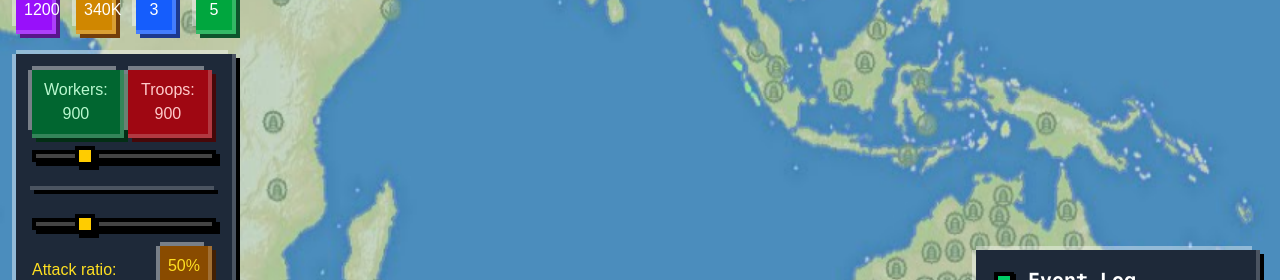
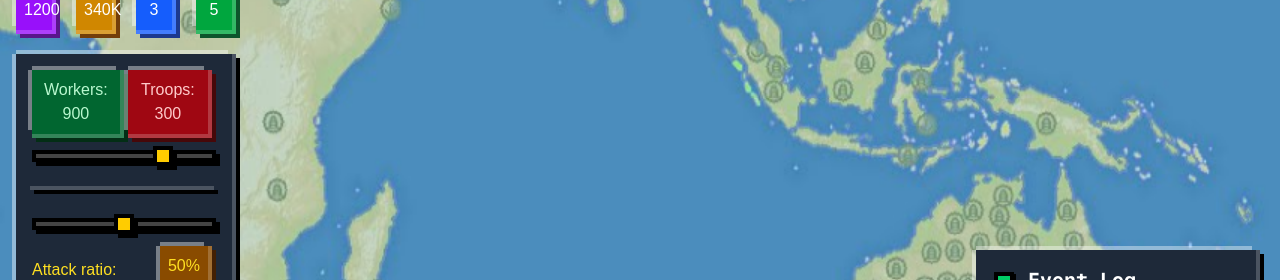
Before and after one commit to koffielyder/OpenFrontPixelUi, a Next.js app: page / in a window 1280 px wide. Shown: the part 466-746 px from the top of the page. Built offline with nearby package versions, Linux system fonts and the light colour scheme.

Commit message:
Updated slider functionality

```diff
--- a/src/app/components/PlayerStats.tsx
+++ b/src/app/components/PlayerStats.tsx
@@ -1,13 +1,29 @@
-import React from 'react';
+import React, { useState } from 'react';
 
 const PlayerStats: React.FC = () => {
+    const [population, setPopulation] = useState(1200);
+    const [workers, setWorkers] = useState(900);
+    const [troops, setTroops] = useState(300);
+    const [attackRatio, setAttackRatio] = useState(50);
+
+    const handlePopChange = (e: React.ChangeEvent<HTMLInputElement>) => {
+        const value = parseInt(e.target.value);
+        setWorkers(value);
+        setTroops(population - value);
+    };
+
+    const handleAttackRatioChange = (e: React.ChangeEvent<HTMLInputElement>) => {
+        const value = parseInt(e.target.value);
+        setAttackRatio((value / population) * 100);
+    };
+
     return (
         <div id="player-stats" className="bg-transparent text-white flex flex-col gap-4">
             <div className="grid grid-cols-4 gap-4 text-center">
                 <div className="pixel-shadow bg-purple-600 p-2 flex flex-col shadow-purple-900 gap-1">
                     <span>Pop</span>
                     <div className="bg-purple-400 shadow-purple-200 w-full h-[2px] pixel-shadow-small opacity-30"></div>
-                    <span>1200</span>
+                    <span>{population}</span>
                 </div>
                 <div className="pixel-shadow bg-yellow-600 p-2 flex flex-col shadow-yellow-900 gap-1">
                     <span>Gold</span>
@@ -30,14 +46,14 @@ const PlayerStats: React.FC = () => {
                 <div className="flex flex-col gap-2 w-full">
                     <div className="items-center space-x-4 flex justify-between">
                         <p className="text-green-200 pixel-number flex gap-2 p-2 align-middle pixel-shadow items-center text-center bg-green-800 shadow-green-950">
-                            Workers: 900
+                            Workers: {workers}
                         </p>
 
                         <p className="text-red-200 pixel-number flex gap-2 p-2 align-middle pixel-shadow items-center text-center bg-red-800 shadow-red-950">
-                            Troops: 900
+                            Troops: {troops}
                         </p>
                     </div>
-                    <input type="range" min="0" max="1200" value="300" className="pixel-range" onInput={console.log} />
+                    <input type="range" min="0" max={population} value={workers} className="pixel-range" onInput={handlePopChange} />
                 </div>
 
                 <div className="bg-gray-800 w-full h-1 pixel-shadow"></div>
@@ -49,10 +65,10 @@ const PlayerStats: React.FC = () => {
                         </p>
 
                         <p className="text-yellow-300 pixel-number flex gap-2 p-2 align-middle pixel-shadow items-center text-center bg-yellow-800 shadow-yellow-950">
-                            50%
+                            {attackRatio.toFixed(0)}%
                         </p>
                     </div>
-                    <input type="range" min="0" max="1200" value="300" className="pixel-range" onInput={console.log} />
+                    <input type="range" min="0" max={population} value={(attackRatio / 100) * population} className="pixel-range" onInput={handleAttackRatioChange} />
                 </div>
             </div>
         </div>
```
